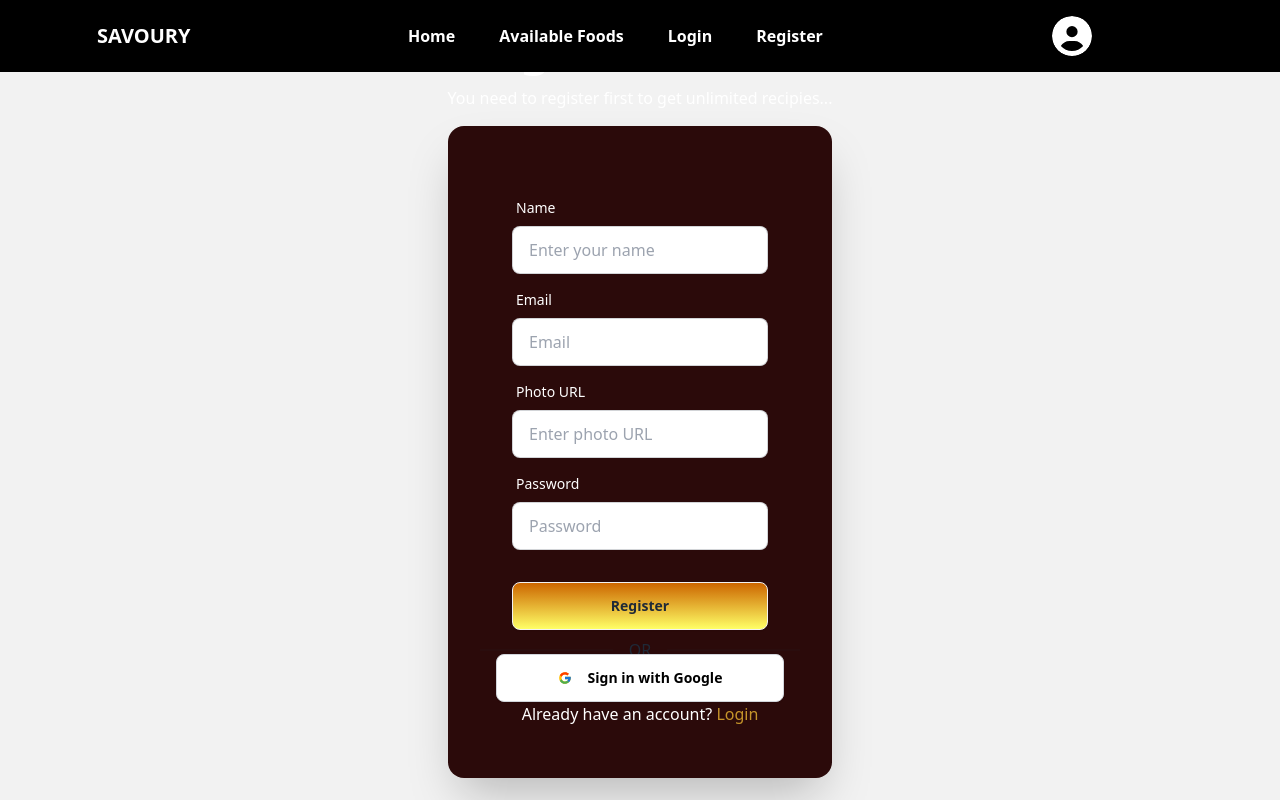
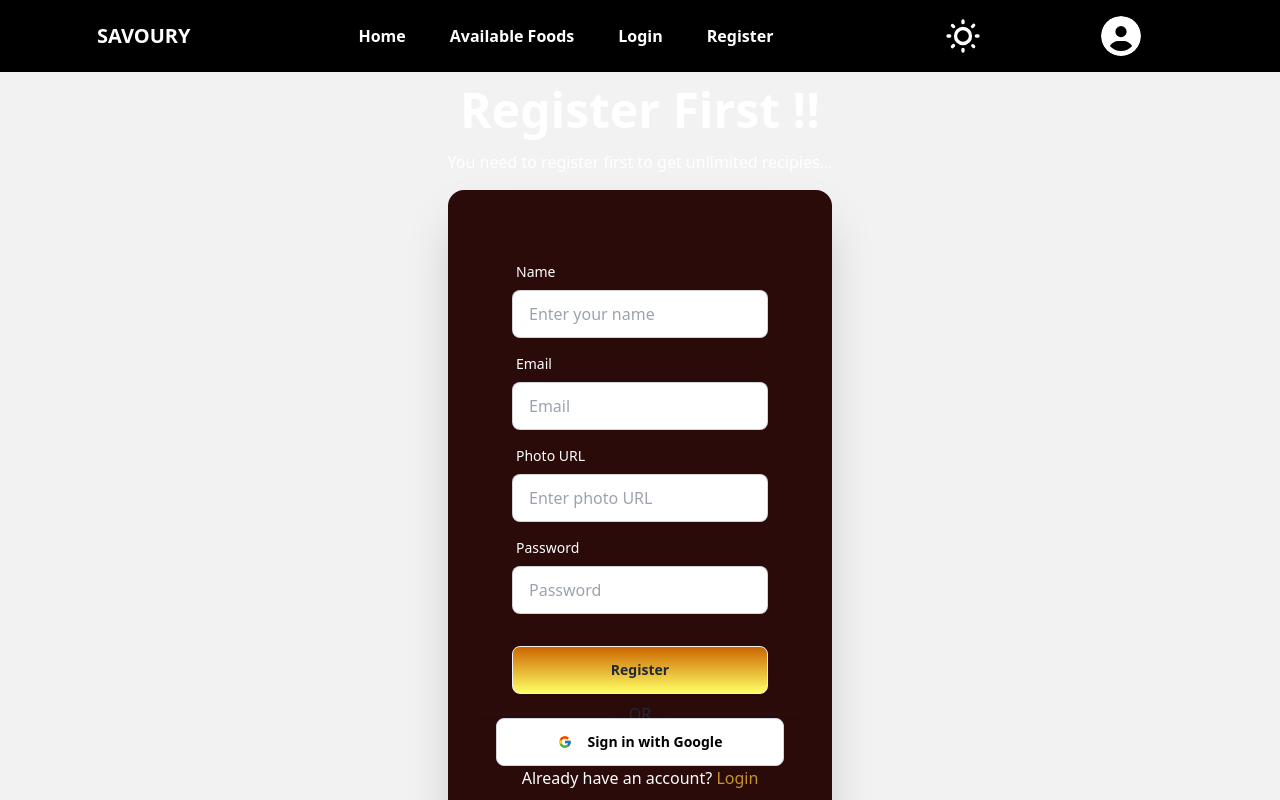
Before and after one commit to KeyaRaniMondal/food_sharing_client, a React (Vite) app: page /register in a window 1280 px wide. Shown: the top 800 px of the page. Built offline with nearby package versions, Linux system fonts and the light colour scheme; no server answers.

Commit message:
added light and dark theme

```diff
--- a/index.html
+++ b/index.html
@@ -1,5 +1,5 @@
 <!doctype html>
-<html lang="en">
+<html lang="en" data-theme="light">
   <head>
     <meta charset="UTF-8" />
     <link rel="icon" type="image/svg+xml" href="/vite.svg" />
--- a/src/components/featured.jsx
+++ b/src/components/featured.jsx
@@ -8,8 +8,8 @@
     .slice(0, 6);
 
   return (
-    <div className=" h-screen mt-14 mx-32">
-    <div className="grid grid-cols-1 sm:grid-cols-2 md:grid-cols-3 gap-6 px-5 py-10 text-[#2c2526] -ml-14">
+    <div className=" h-screen mt-72 mx-20">
+    <div className="grid grid-cols-1 sm:grid-cols-2 lg:grid-cols-3 gap-8 mx-5">
       {sortedFoods.length > 0 ? (
         sortedFoods.map((food) => (
           <div
@@ -32,7 +32,7 @@
               <p className="text-sm">{food.notes}</p>
             </div> */}
             <Link to={`/food/${food._id}`}>
-              <button className="btn btn1 mt-4 bg-green-600 hover:bg-green-700 transition-colors duration-300">
+              <button className="btn btn1 mt-4 bg-green-600 hover:bg-green-700 transition-colors duration-300 text-black">
                 See Details
               </button>
             </Link>
--- a/src/components/navbar.jsx
+++ b/src/components/navbar.jsx
@@ -47,8 +47,28 @@
             <div className="hidden lg:flex justify-around items-center w-full ">
 
                 <div className="space-x-5 text-white font-bold">{links}</div>
+
+                {/* for light or dark theme */}
+                <label className="swap swap-rotate ml-10">
+                    <input type="checkbox" className="theme-controller" value="dark" />
+                    <svg
+                        class="swap-off h-10 w-10 fill-current"
+                        xmlns="http://www.w3.org/2000/svg"
+                        viewBox="0 0 24 24">
+                        <path
+                            d="M5.64,17l-.71.71a1,1,0,0,0,0,1.41,1,1,0,0,0,1.41,0l.71-.71A1,1,0,0,0,5.64,17ZM5,12a1,1,0,0,0-1-1H3a1,1,0,0,0,0,2H4A1,1,0,0,0,5,12Zm7-7a1,1,0,0,0,1-1V3a1,1,0,0,0-2,0V4A1,1,0,0,0,12,5ZM5.64,7.05a1,1,0,0,0,.7.29,1,1,0,0,0,.71-.29,1,1,0,0,0,0-1.41l-.71-.71A1,1,0,0,0,4.93,6.34Zm12,.29a1,1,0,0,0,.7-.29l.71-.71a1,1,0,1,0-1.41-1.41L17,5.64a1,1,0,0,0,0,1.41A1,1,0,0,0,17.66,7.34ZM21,11H20a1,1,0,0,0,0,2h1a1,1,0,0,0,0-2Zm-9,8a1,1,0,0,0-1,1v1a1,1,0,0,0,2,0V20A1,1,0,0,0,12,19ZM18.36,17A1,1,0,0,0,17,18.36l.71.71a1,1,0,0,0,1.41,0,1,1,0,0,0,0-1.41ZM12,6.5A5.5,5.5,0,1,0,17.5,12,5.51,5.51,0,0,0,12,6.5Zm0,9A3.5,3.5,0,1,1,15.5,12,3.5,3.5,0,0,1,12,15.5Z" />
+                    </svg>
+                    <svg
+                        class="swap-on h-10 w-10 fill-current"
+                        xmlns="http://www.w3.org/2000/svg"
+                        viewBox="0 0 24 24">
+                        <path
+                            d="M21.64,13a1,1,0,0,0-1.05-.14,8.05,8.05,0,0,1-3.37.73A8.15,8.15,0,0,1,9.08,5.49a8.59,8.59,0,0,1,.25-2A1,1,0,0,0,8,2.36,10.14,10.14,0,1,0,22,14.05,1,1,0,0,0,21.64,13Zm-9.5,6.69A8.14,8.14,0,0,1,7.08,5.22v.27A10.15,10.15,0,0,0,17.22,15.63a9.79,9.79,0,0,0,2.1-.22A8.11,8.11,0,0,1,12.14,19.73Z" />
+                    </svg>
+                </label>
+
                 {user ? (
-                    <div className="ml-20 dropdown dropdown-end">
+                    <div className=" dropdown dropdown-end">
                         <div
                             tabIndex={0}
                             role="button"
--- a/src/components/recipe.jsx
+++ b/src/components/recipe.jsx
@@ -72,8 +72,8 @@
             </div>
           </figure>
           <div className="card-body p-5">
-            <h2 className="card-title text-lg font-bold text-gray-800">{recipe.name}</h2>
-            <p className="text-gray-600 text-sm">{recipe.description}</p>
+            <h2 className="card-title text-lg font-bold text-base-content">{recipe.name}</h2>
+            <p className=" text-base-content text-sm">{recipe.description}</p>
           </div>
         </div>
       ))}
--- a/src/pages/Availablefood.jsx
+++ b/src/pages/Availablefood.jsx
@@ -24,7 +24,7 @@
   };
 
   return (
-    <div className="w-max pb-4 mt-28 mx-10">
+    <div className="w-max pb-4 mt-28 mx-auto">
       <h1 className="text-4xl font-bold text-center pb-14">Available Foods</h1>
 
       <div className="flex justify-between items-center mb-8 mx-5 md:mx-20">
--- a/src/pages/home.jsx
+++ b/src/pages/home.jsx
@@ -17,8 +17,8 @@
         <Banner />
       </div>
 
-      <div className="overflow-hidden mt-40">
-        <h1 className="mt-5 text-black text-center">Top fans</h1>
+      {/* <div className="overflow-hidden mt-40">
+        <h1 className="mt-5 text-base-content text-center">Top fans</h1>
         <div className="running-image">
           <img
             src={rivew}
@@ -26,7 +26,7 @@
             className=" object-cover"
           />
         </div>
-      </div>
+      </div> */}
       <Features foods={foods} />
       <div className="text-center my-6">
         <NavLink to="/availfood">
--- a/src/pages/register.jsx
+++ b/src/pages/register.jsx
@@ -92,7 +92,7 @@
       style={{
         // backgroundImage: `url(${})`,
       }}
-      className="hero bg-base-200 min-h-screen"
+      className="hero bg-base-200 min-h-screen mt-16"
     >
       <div className="hero-content flex-col">
         <div className="text-center">
--- a/tailwind.config.js
+++ b/tailwind.config.js
@@ -10,4 +10,7 @@
   plugins: [
     require('daisyui'),
   ],
+  daisyui: {
+    themes: ["light", "dark", "synthwave"], // Ensure 'synthwave' is in the list
+  },
 }
```
